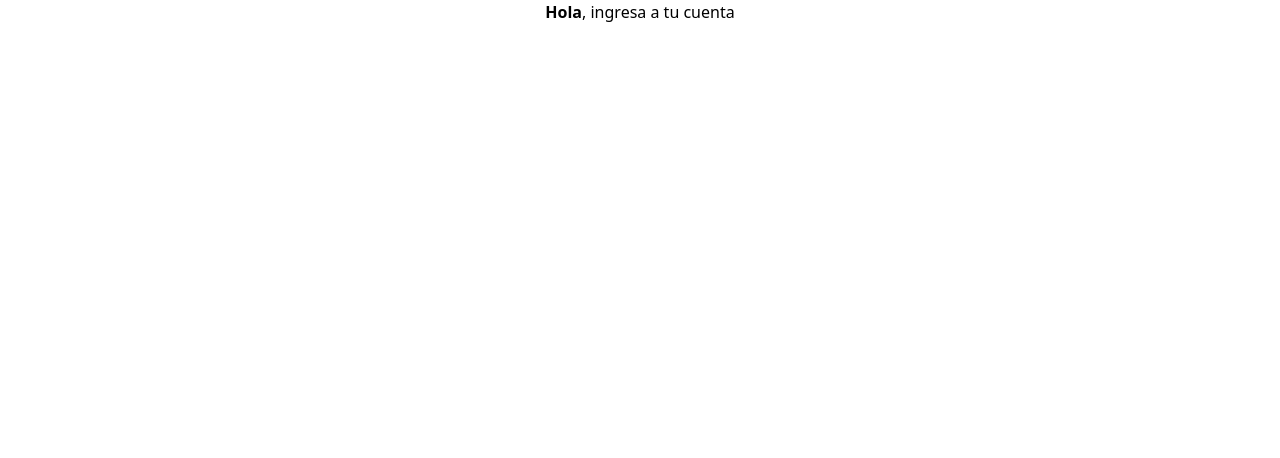
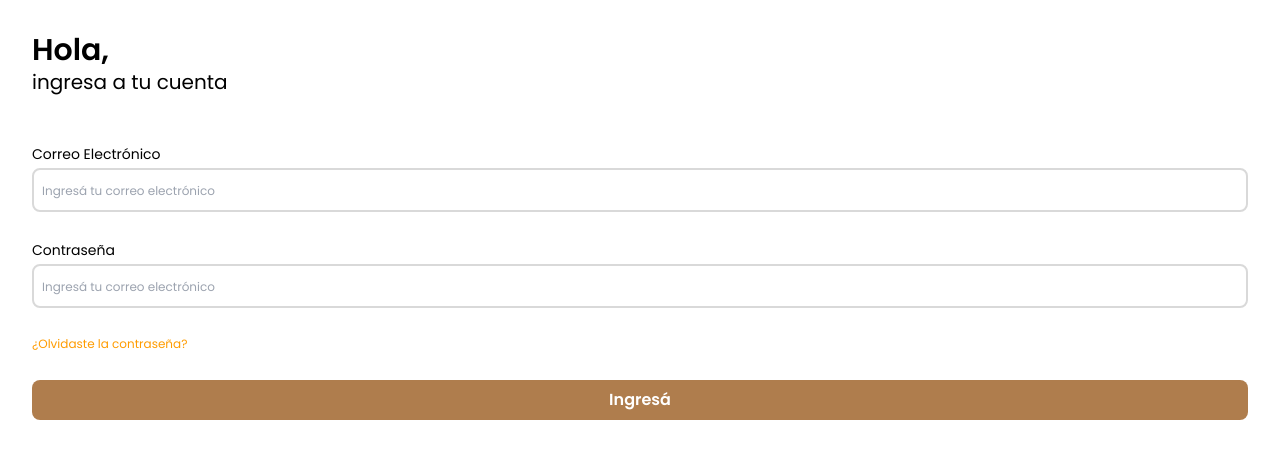
Before and after one commit to No-Country/c16-04-m-node-react, a React (Vite) app in the folder Hiupy/: page /Login in a window 1280 px wide. Shown: the top 458 px of the page. Built offline with nearby package versions, Linux system fonts and the light colour scheme.

Commit message:
t#2-login Agregué la paleta de colores a tailwind.config, avancé en el formulario de login

```diff
--- a/Hiupy/src/App.css
+++ b/Hiupy/src/App.css
@@ -2,3 +2,10 @@
 @tailwind base;
 @tailwind components;
 @tailwind utilities;
+
+/* Setea poppins como el font-family por defecto en todo el HTML */
+@layer base {
+    html {
+      font-family: "poppins", system-ui, sans-serif;
+    }
+  }
--- a/Hiupy/src/components/Forms/LoginForm.jsx
+++ b/Hiupy/src/components/Forms/LoginForm.jsx
@@ -2,15 +2,50 @@ export const LoginForm = () => {
     return (
         <>
             <section>
-                <form>
-                    <legend></legend>
-                    <input></input>
+                <form className="flex flex-col gap-1 my-12 ">
+                    <legend className="text-sm">Correo Electrónico</legend>
+                    <input
+                        type="email"
+                        placeholder="Ingresá tu correo electrónico"
+                        className="
+                    border-2
+                    border-light-grey
+                    rounded-lg
+                    p-2
+                    w-full
+                    placeholder:text-xs
+                    mb-6"
+                    ></input>
 
-                    <legend></legend>
-                    <input></input>
+                    <legend className="text-sm">Contraseña</legend>
+                    <input
+                        type="password"
+                        placeholder="Ingresá tu correo electrónico"
+                        className="
+                    border-2
+                    border-light-grey
+                    rounded-lg
+                    p-2
+                    w-full
+                    placeholder:text-xs
+                    mb-6"
+                    ></input>
 
-                    <legend></legend>
-                    <input></input>
+                    <legend className="
+                    text-xs
+                    text-amarillo-custom
+                    mb-6">
+                        ¿Olvidaste la contraseña?
+                    </legend>
+                    <button
+                    className="
+                    w-full
+                    p-2
+                    border-none
+                    rounded-lg
+                    bg-botones
+                    text-white
+                    font-semibold">Ingresá</button>
                 </form>
             </section>
         </>
--- a/Hiupy/src/components/Forms/index.js
+++ b/Hiupy/src/components/Forms/index.js
@@ -0,0 +1 @@
+export * from "./LoginForm"
--- a/Hiupy/src/components/index.js
+++ b/Hiupy/src/components/index.js
@@ -1,2 +1,3 @@
 export * from "./Navigation"
+export * from "./Forms"
 // export * from "./Reutilizables"
--- a/Hiupy/src/pages/Login.jsx
+++ b/Hiupy/src/pages/Login.jsx
@@ -1,13 +1,17 @@
-import { NavBar } from "../components";
-
+// import { NavBar } from "../components";
+import { LoginForm } from "../components";
 
 export const Login = () => {
     return (
         <>
             {/* <NavBar/> */}
-            <h1 className="text-center"><span className="font-bold">Hola</span>, ingresa a tu cuenta</h1>
-
-
+            <div className="container p-8">
+                <h1 className="text-left text-xl font-poppins">
+                    <span className="font-semibold text-3xl">Hola,</span>
+                    <br /> ingresa a tu cuenta
+                </h1>
+                <LoginForm/>
+            </div>
         </>
     );
 };
--- a/Hiupy/tailwind.config.js
+++ b/Hiupy/tailwind.config.js
@@ -6,6 +6,15 @@ module.exports = {
 
       fontFamily: {
         poppins: ['Poppins']  //instalacion de fuente poppins
+      },
+      colors: {
+        'amarillo-custom': '#FF9C00',
+        'botones': '#AF7D4D',
+        'light-grey': '#D9D9D9',
+        'dark-grey': '#A9A9A9',
+        'b-cocinar': '#C7786C',
+        'b-inventario': '#CACEB9',
+        'b-compras': '#E2A748'
       }
     },
   },
```
